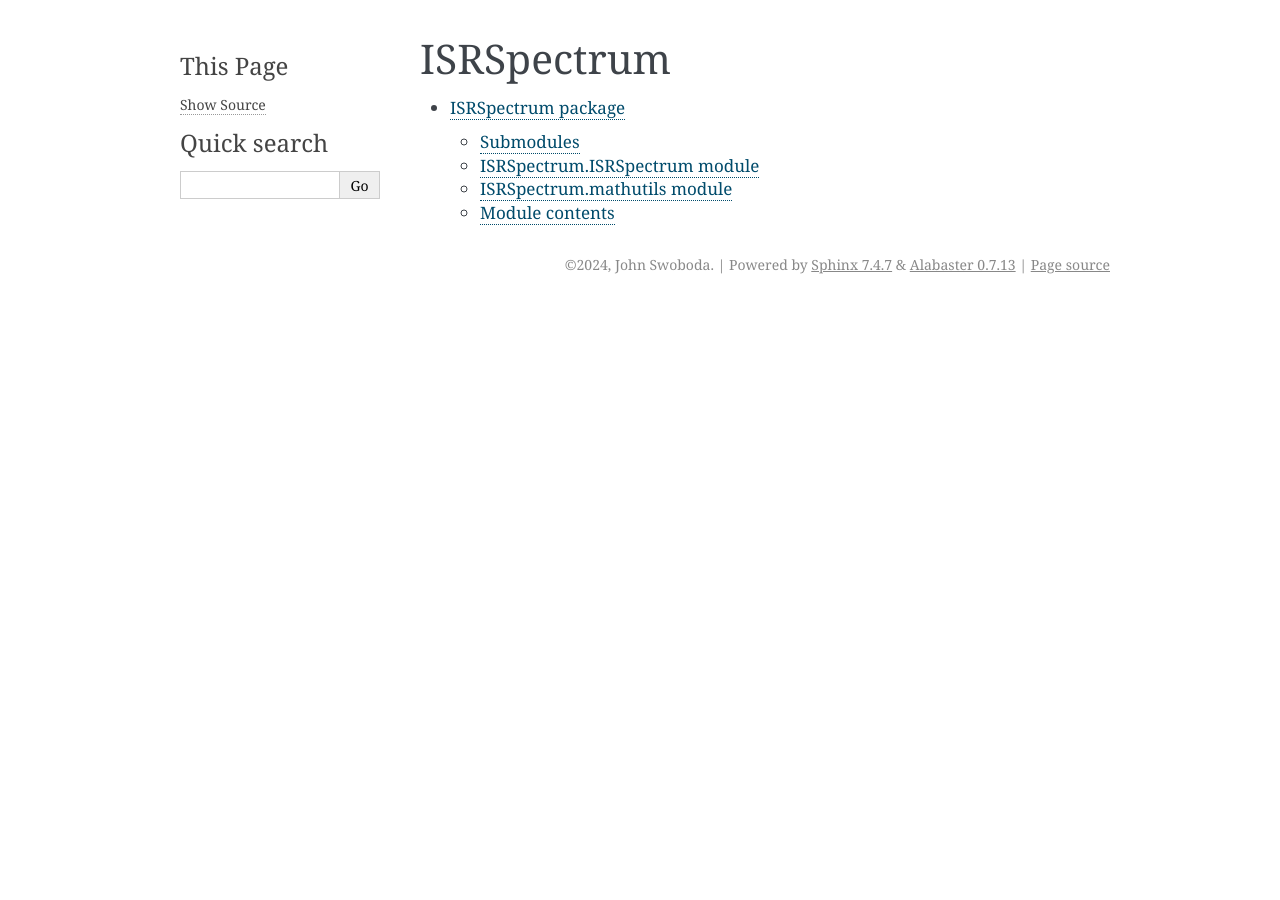
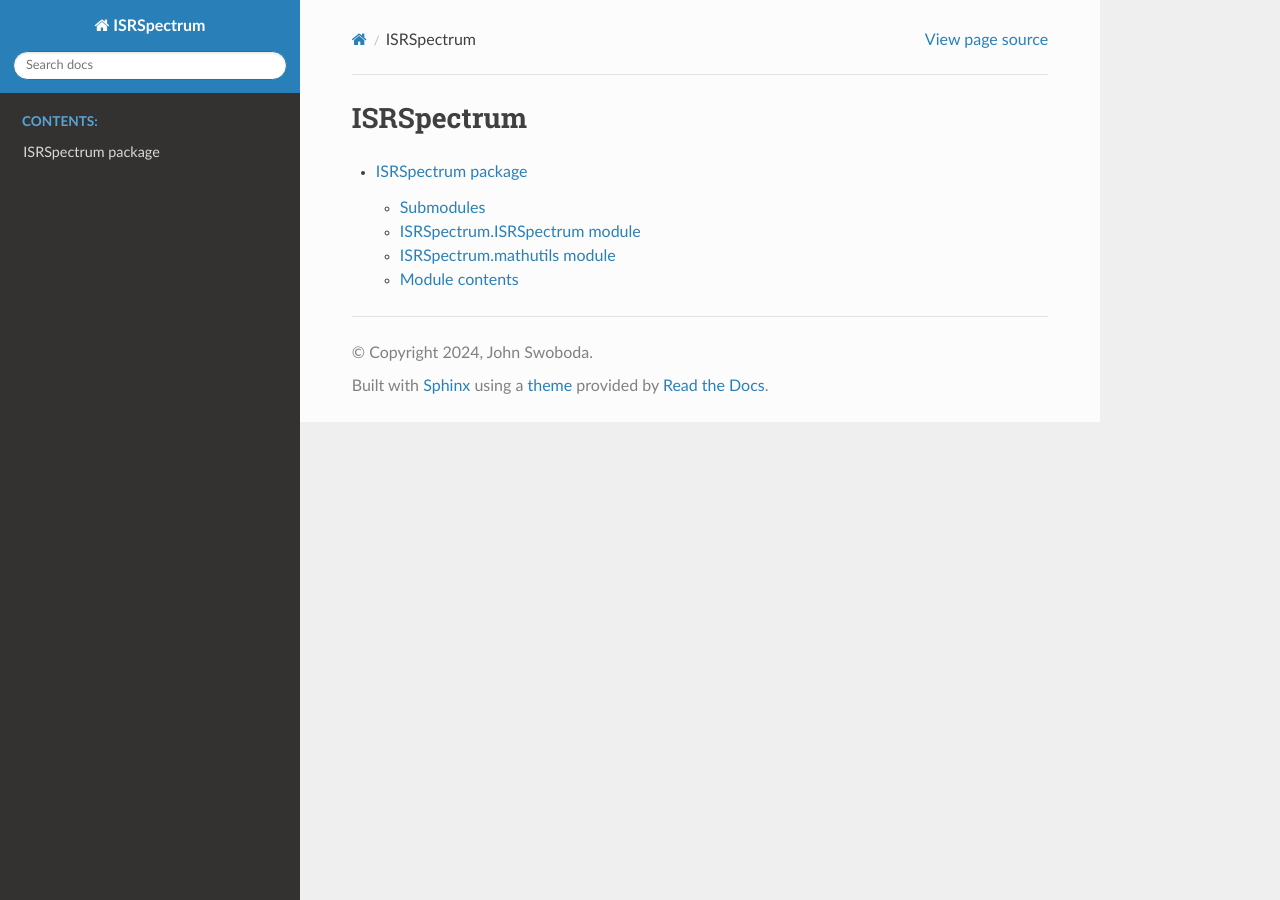
Before and after one commit to jswoboda/ISRSpectrum, a Sphinx documentation site: the page built from docs/source/modules.rst, in a window 1280 px wide. Built offline with Sphinx 7.4.7 and the Read the Docs theme 2.0.0, drawn with Linux system fonts in a browser that asks for light colours.

Commit message:
Added abspath to sphinx conf.py

```diff
--- a/docs/source/conf.py
+++ b/docs/source/conf.py
@@ -10,9 +10,9 @@
 # add these directories to sys.path here. If the directory is relative to the
 # documentation root, use os.path.abspath to make it absolute, like shown here.
 #
-# import os
-# import sys
-# sys.path.insert(0, os.path.abspath('.'))
+import os
+import sys
+sys.path.insert(0, os.path.abspath('../../ISRSpectrum'))
 
 
 # -- Project information -----------------------------------------------------
@@ -55,7 +55,7 @@
 # The theme to use for HTML and HTML Help pages.  See the documentation for
 # a list of builtin themes.
 #
-html_theme = 'alabaster'
+html_theme = 'sphinx_rtd_theme'
 
 # Add any paths that contain custom static files (such as style sheets) here,
 # relative to this directory. They are copied after the builtin static files,
```
